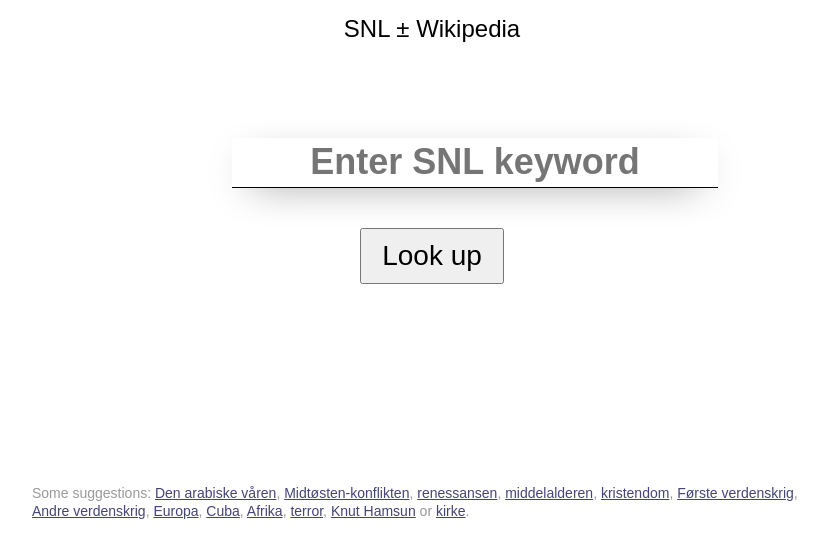
After one commit to odinho/snlvsinternet, a Django app: page / in a window 1280 px wide. The commit adds this page. Shown: the top 558 px of the page, without its empty margins (208-1036 px from the left). Run offline with Django 3.2, Linux system fonts and the light colour scheme.

Commit message:
General usability improvements (home page! )

```diff
--- /dev/null
+++ b/snl/templates/snl/home.html
@@ -0,0 +1,30 @@
+
+{% extends "base.html" %}
+{% block "content" %}
+  <style>
+    .s { margin-top: 100px; }
+    input.subm { opacity: 1; position: static; margin-top: 40px; font-size: 2em; width: auto; padding: 10px 20px;}
+    a { color: #447; }
+    .proposals {
+     width: 800px;
+     margin: 200px auto 0;
+    }
+    h1 { color: #000; }
+  </style>
+
+  <p class=proposals>Some suggestions:
+    <a href=/Den_arabiske_v%C3%A5ren>Den arabiske våren</a>,
+    <a href=/Midt%C3%B8sten-konflikten>Midtøsten-konflikten</a>,
+    <a href=/renessansen>renessansen</a>,
+    <a href=/middelalderen>middelalderen</a>,
+    <a href=/kristendom>kristendom</a>,
+    <a href=/F%C3%B8rste_verdenskrig>Første verdenskrig</a>,
+    <a href=/Andre_verdenskrig>Andre verdenskrig</a>,
+    <a href=/Europa>Europa</a>,
+    <a href=/Cuba>Cuba</a>,
+    <a href=/Afrika>Afrika</a>,
+    <a href=/terror>terror</a>,
+    <a href=/Knut_Hamsun>Knut Hamsun</a> or
+    <a href=/kirke>kirke</a>.
+
+{% endblock %}
--- a/snl/views.py
+++ b/snl/views.py
@@ -16,6 +16,10 @@
     return render(request, 'snl/show.html', {
         'article': article,
         'keywords': keywords,
+    })
+
+def home(request):
+    return render(request, 'snl/home.html', {
     })
 
 def vs(request, snl_key):
--- a/snlvsinternet/urls.py
+++ b/snlvsinternet/urls.py
@@ -4,8 +4,12 @@
 admin.autodiscover()
 
 urlpatterns = patterns('',
+
     url(r'^snl/(?P<snl_key>\w+)$', 'snl.views.show', name='show_article'),
-    url(r'^vs/(?P<snl_key>.+)$', 'snl.views.vs', name='vs'),
+    url(r'^vs/(?P<snl_key>.+)$', 'snl.views.vs'),
+
+    url(r'^$', 'snl.views.home', name='home'),
+    url(r'^(?P<snl_key>.+)$', 'snl.views.vs', name='vs'),
 
     url(r'^admin/', include(admin.site.urls)),
 )
--- a/templates/base.html
+++ b/templates/base.html
@@ -4,6 +4,10 @@
 
 <style>
 
+input:focus {
+ outline: 0;
+ box-shadow: 0 10px 40px -20px #000;
+}
 main {
  margin: 0 auto;
  width: 980px;
@@ -125,12 +129,12 @@
 
 h1 {
  text-align: center;
+}
+h1 a {
  font-weight: normal;
  font-size: 18pt;
-}
-h1 span {
- color: #333;
- font-size: 1.4em;
+ color: #000;
+ text-decoration: none;
 }
 
 input {
@@ -169,11 +173,12 @@
 </style>
 
 <main>
-<h1>SNL ± Wikipedia</h1>
+<h1><a href=/>SNL ± Wikipedia</a></h1>
 
 <div class=s>
   <input id=inkey class="inkey" data-orgkey="{{ key }}"
-      name=key placeholder="Enter SNL keyword" value="{{ key }}">
+      name=key autofocus placeholder="Enter SNL keyword"
+      value="{{ key }}">
   <input class=subm type=submit value="Look up">
 </div>
 
@@ -181,8 +186,12 @@
   Nothing here...
 {% endblock %}
 <script>
-document.getElementById('inkey').addEventListener('input', function() {
+document.getElementById('inkey').addEventListener('keydown', function(e) {
   var subm = document.querySelector('.subm')
+  if (e.keyCode == 13) { // Enter
+    subm.click()
+    return
+  }
   if (this.dataset['orgkey'] !== this.value && !subm.classList.contains('enabled'))
   {
     subm.classList.add('enabled')
@@ -193,6 +202,6 @@
   }
 })
 document.querySelector('.subm').addEventListener('click', function() {
-  document.location = '/vs/' + document.querySelector('#inkey').value;
+  document.location = '/' + document.querySelector('#inkey').value;
 })
 </script>
```
